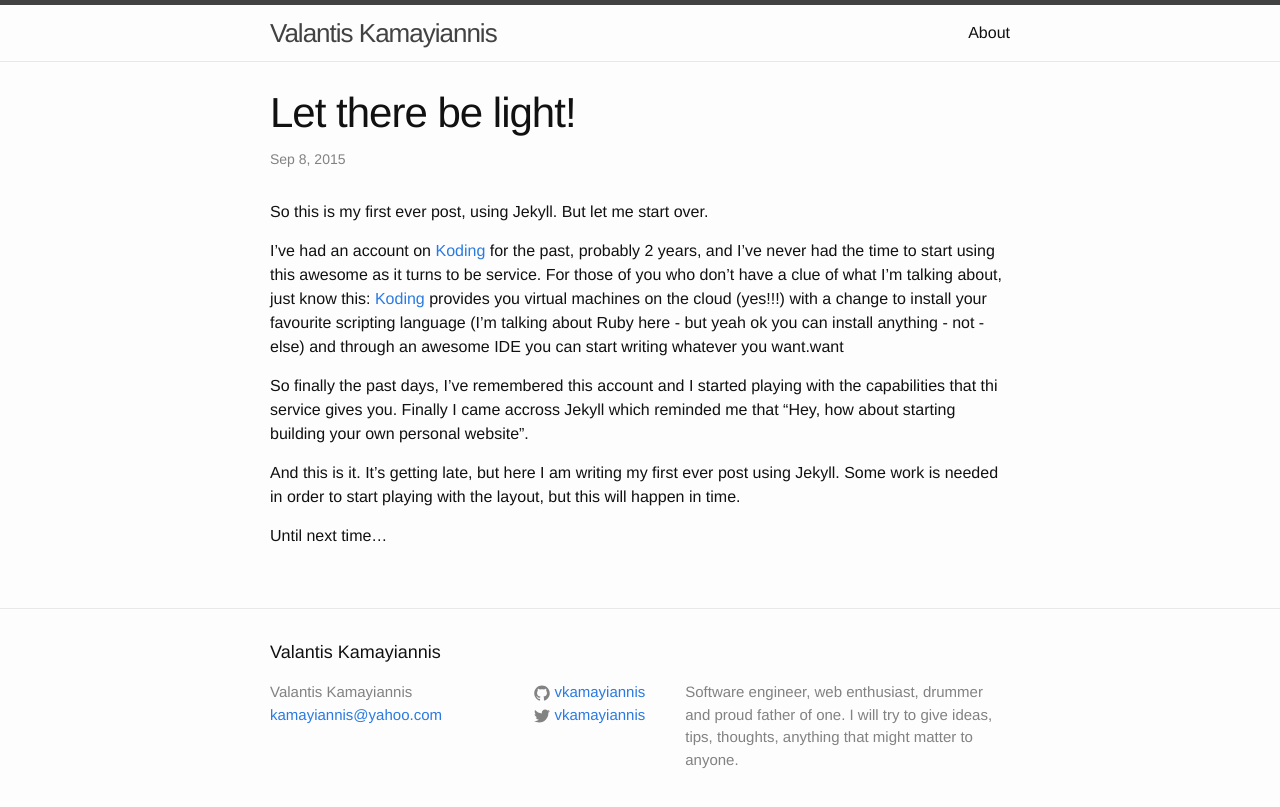
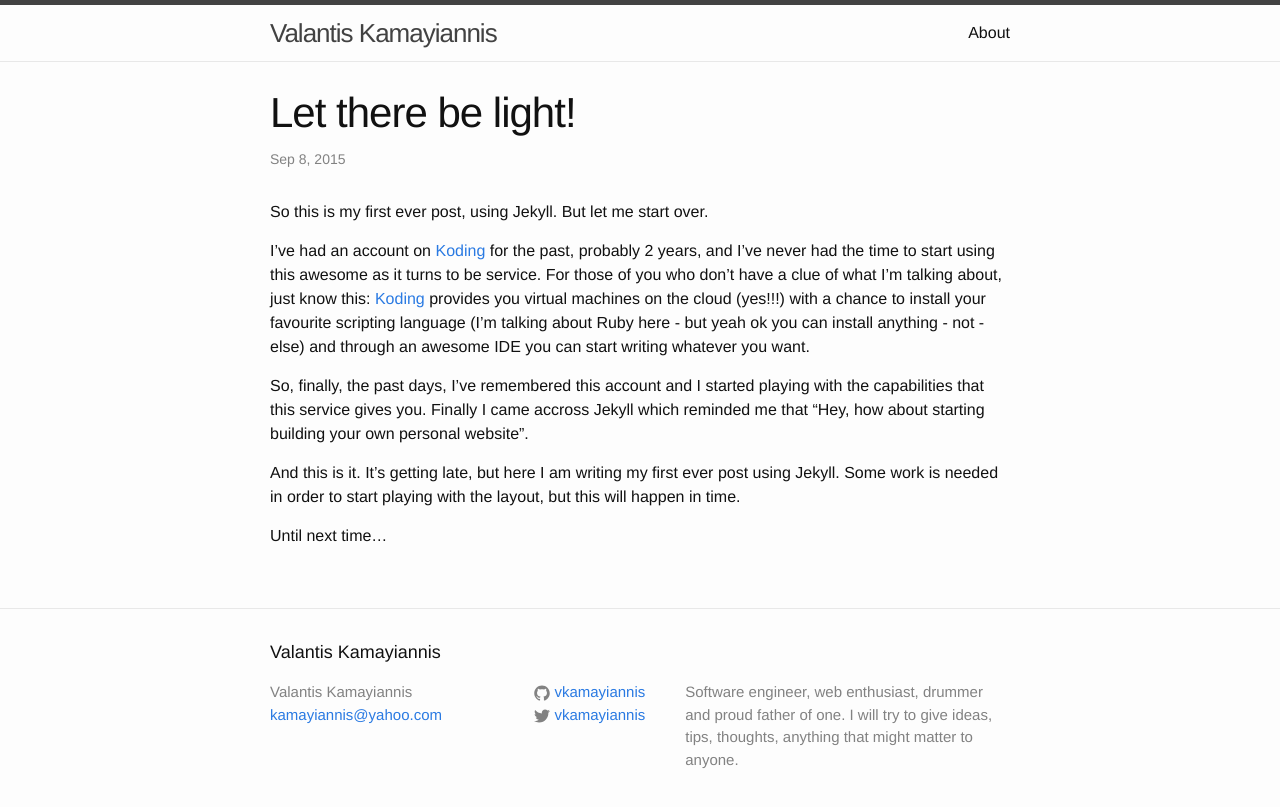
Before and after one commit to vkamayiannis/vkamayiannis.github.io, a Jekyll site: the page built from _posts/2015-09-08-let-there-be-light.markdown, in a window 1280 px wide. Shown: the top 807 px of the page. Built offline with Jekyll 4.4.1, drawn with Linux system fonts in a browser that asks for light colours.

Commit message:
change in index page

```diff
--- a/_posts/2015-09-08-let-there-be-light.markdown
+++ b/_posts/2015-09-08-let-there-be-light.markdown
@@ -8,11 +8,11 @@ So this is my first ever post, using Jekyll. But let me start over.
 
 I've had an account on [Koding][koding] for the past, probably 2 years, and I've never had the time to start
 using this awesome as it turns to be service. For those of you who don't have a clue of what I'm talking about,
-just know this: [Koding][koding] provides you virtual machines on the cloud (yes!!!) with a change to install
+just know this: [Koding][koding] provides you virtual machines on the cloud (yes!!!) with a chance to install
 your favourite scripting language (I'm talking about Ruby here - but yeah ok you can install anything - not -  else)
-and through an awesome IDE you can start writing whatever you want.want
+and through an awesome IDE you can start writing whatever you want.
 
-So finally the past days, I've remembered this account and I started playing with the capabilities that thi service
+So, finally, the past days, I've remembered this account and I started playing with the capabilities that this service
 gives you. Finally I came accross Jekyll which reminded me that "Hey, how about starting building your own personal
 website".
 
--- a/index.html
+++ b/index.html
@@ -13,8 +13,8 @@ layout: default
 
         <h2>
           <a class="post-link" href="{{ post.url | prepend: site.baseurl }}">{{ post.title }}</a>
-          <p>{{post.post}}</p>
         </h2>
+        <p>{{post.post}}</p>
       </li>
     {% endfor %}
   </ul>
```
